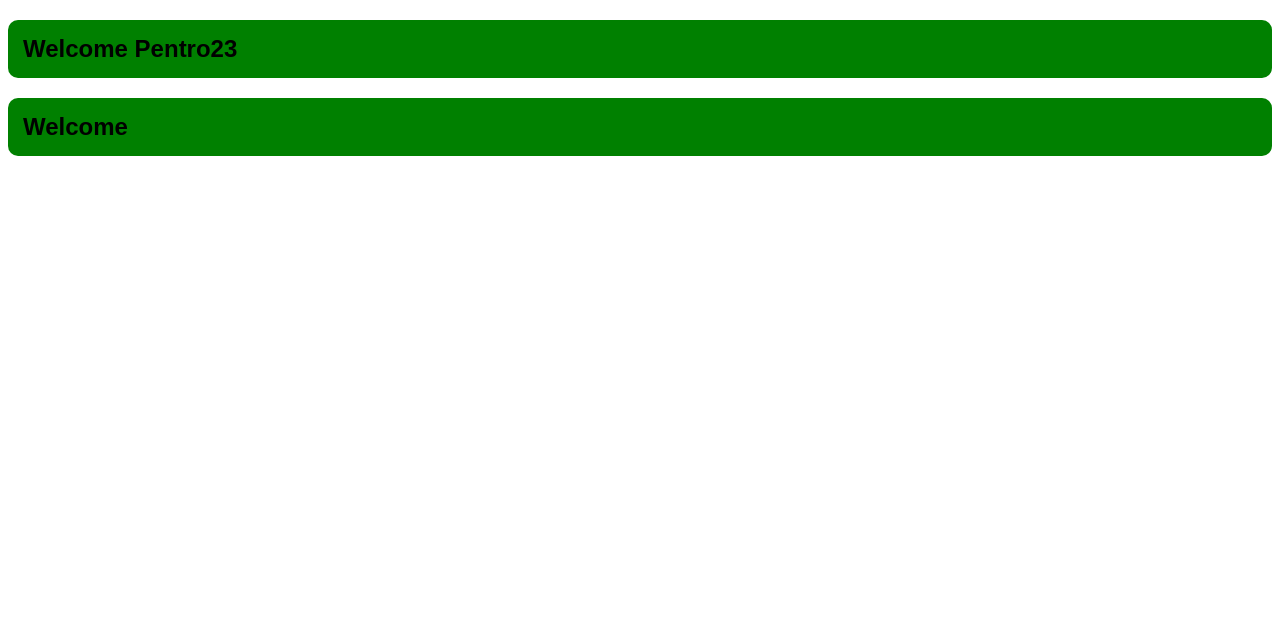
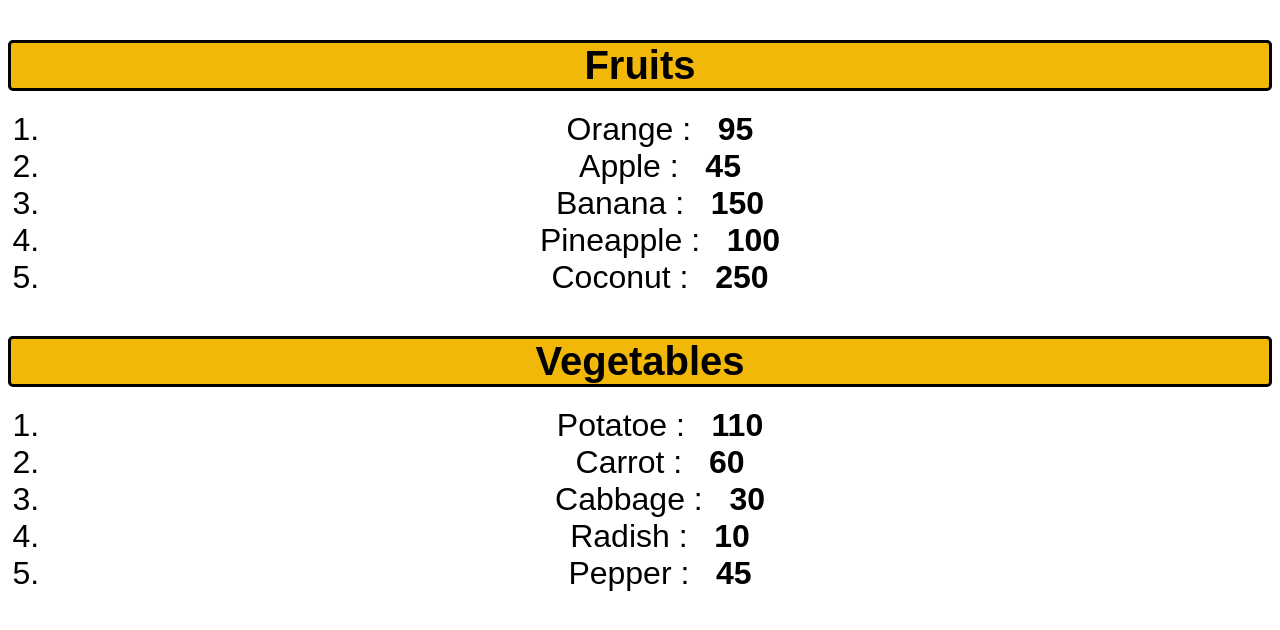
Before and after one commit to JakubNJ1212/my-react-app, a React (Vite) app: page / in a window 1280 px wide. Shown: the top 630 px of the page. Built offline with nearby package versions, Linux system fonts and the light colour scheme.

Commit message:
Worked with conditional rendering, arrays and proptypes

```diff
--- a/src/App.jsx
+++ b/src/App.jsx
@@ -1,11 +1,25 @@
-import UserGreeting from './UserGreeting'
+import List from './List.jsx'
 
 function App() {
+  const fruits = [{id: 1, name: "Orange", calories: 95},
+                {id: 2,name: "Apple", calories: 45},
+                {id: 3,name: "Banana", calories: 150},
+                {id: 4,name:"Pineapple", calories: 100},
+                {id: 5,name: "Coconut", calories: 250}];
+
+  const vegetables = [{id: 6, name: "Potatoe", calories: 110},
+                {id: 7,name: "Carrot", calories: 60},
+                {id: 8,name: "Cabbage", calories: 30},
+                {id: 9,name:"Radish", calories: 10},
+                {id: 10,name: "Pepper", calories: 45}];
+
+
+
+
   return (
     <>
-      <UserGreeting isLoggedIn={true} username="Pentro23"/>
-    <UserGreeting isLoggedIn={true} />
-
+      {fruits.length > 0 && <List items={fruits} category="Fruits"/>}
+      {vegetables.length > 0 && <List items={vegetables} category="Vegetables"/>}
     </>
   );
 }
--- /dev/null
+++ b/src/List.jsx
@@ -0,0 +1,32 @@
+
+import PropTypes from 'prop-types';
+function List(props) {
+
+const category = props.category;
+const itemList = props.items;
+
+
+// fruits.sort((a, b) => a.name.localeCompare(b.name));
+// fruits.sort((a, b) => a.calories - b.calories);
+// const lowCalFruits = fruits.filter(fruit => fruit.calories < 100  )
+
+
+const listItems = itemList.map(item => <li key={item.id}>{item.name} : &nbsp; <b>{item.calories}</b></li>);
+// const listItems = lowCalFruits.map(lowCalFruit => <li key={lowCalFruit.id}>{lowCalFruit.name} : &nbsp; <b>{lowCalFruit.calories}</b></li>);
+
+
+    return (
+    <>
+    <h3 className="list-category">{category}</h3>
+    <ol className="list-items">{listItems}</ol>
+
+    </>);
+}
+
+List.propTypes = {
+    category: PropTypes.string,
+    items: PropTypes.arrayOf(PropTypes.shape({id: PropTypes.number, name: PropTypes.string, calories: PropTypes.number }))
+}
+
+
+export default List
--- a/src/index.css
+++ b/src/index.css
@@ -58,3 +58,29 @@
   padding: 15px;
   border-radius: 10px;
 }
+
+
+
+.list-category {
+  font-size: 2.5em;
+  font-weight: bold;
+  font-family: Arial, sans-serif;
+  text-align: center;
+  margin-bottom: 20px;
+  border: 3px solid;
+  border-radius: 5px;
+  background-color: hsl(45, 93%, 49%);
+}
+
+
+.list-items li{
+  font-size: 2em;
+  text-align: center;
+font-family: Arial, sans-serif;
+margin: 0;
+}
+
+.list-items li :hover{
+background-color: hsl(45, 93%, 40%);
+cursor: pointer;
+}
```
